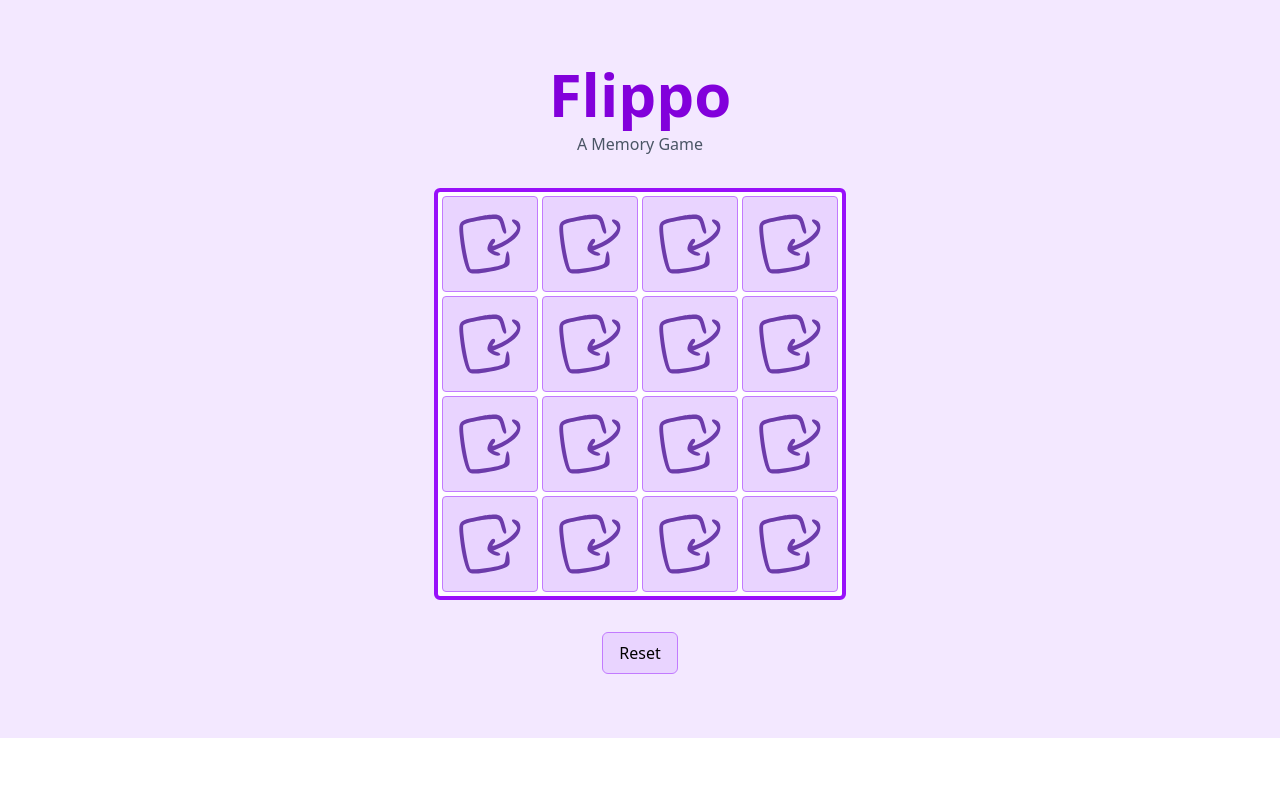
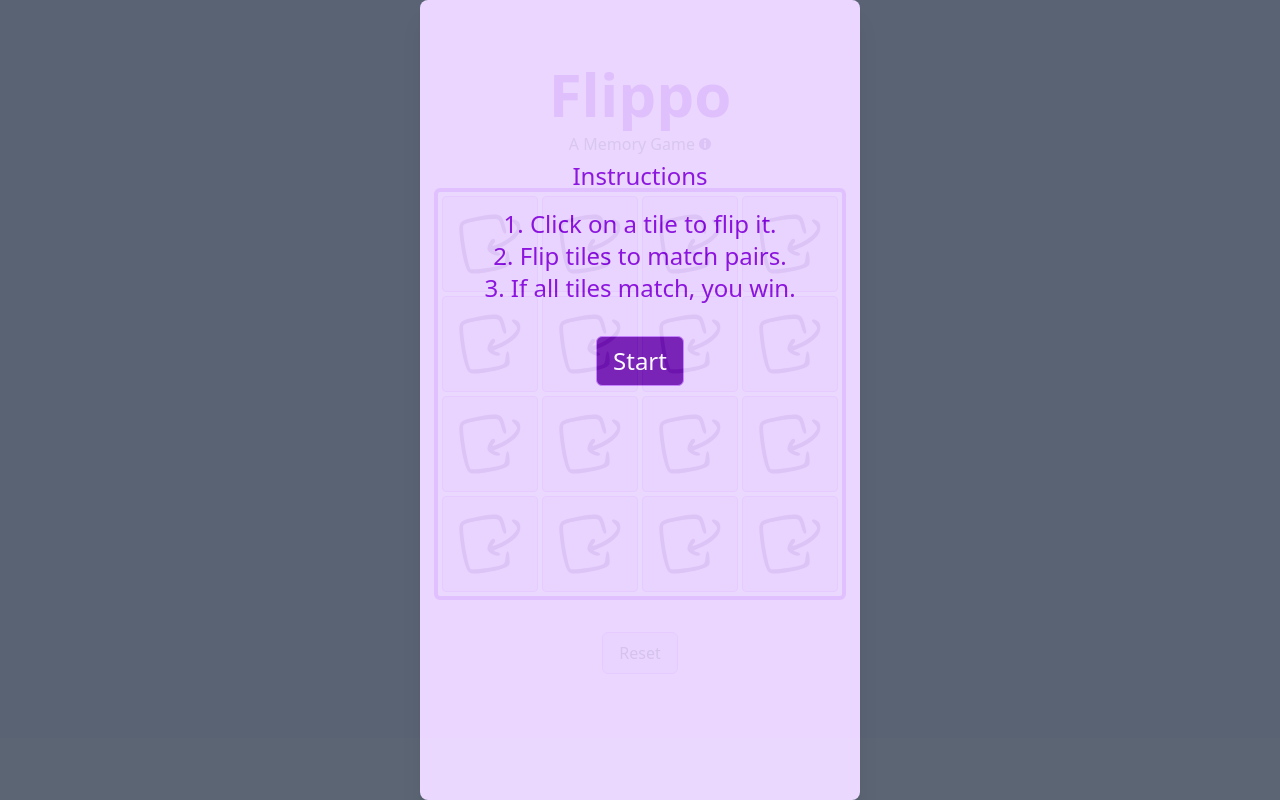
Before and after one commit to im100ruv/flip-memory-game, a React (Vite) app: page / in a window 1280 px wide. Built offline with nearby package versions, Linux system fonts and the light colour scheme.

Commit message:
add instructions

```diff
--- a/package.json
+++ b/package.json
@@ -13,6 +13,7 @@
     "@tailwindcss/vite": "^4.0.1",
     "react": "^18.3.1",
     "react-dom": "^18.3.1",
+    "tailwind-merge": "^3.0.1",
     "tailwindcss": "^4.0.1"
   },
   "devDependencies": {
--- a/src/components/FlipGame.tsx
+++ b/src/components/FlipGame.tsx
@@ -1,4 +1,6 @@
 import { useEffect, useState, FC, ReactElement } from 'react'
+import { twMerge } from 'tailwind-merge'
+import Instructions from './Instructions'
 import { getShuffledSlots } from '../utils/helperFunctions'
 import { TILE_VARIETIES } from '../utils/constants'
 import { TileType } from '../types'
@@ -9,9 +11,11 @@ const FlipGame: FC = (): ReactElement => {
   const [tiles, setTiles] = useState<TileType[]>([])
   const [flippedIndices, setFlippedIndices] = useState<number[]>([])
   const [matchedIndices, setMatchedIndices] = useState<number[]>([])
+  const [showInstructions, setShowInstructions] = useState<boolean>(false)
 
   useEffect(() => {
     setupGame();
+    setShowInstructions(true)
   }, [])
 
   useEffect(() => {
@@ -28,6 +32,7 @@ const FlipGame: FC = (): ReactElement => {
   }, [flippedIndices.length])
 
   const setupGame = () => {
+    setShowInstructions(false)
     setFlippedIndices([])
     setMatchedIndices([])
     setTiles(getShuffledSlots(TILE_VARIETIES, REPEAT_NUM))
@@ -39,18 +44,21 @@ const FlipGame: FC = (): ReactElement => {
   }
 
   return (
+    <>
+      {showInstructions && <Instructions onStart={setupGame} />}
       <main className="flex flex-col gap-8 items-center py-16 bg-purple-100">
 
         <section className="text-center text-purple-700">
           <h1 className="text-6xl font-bold mb-2">Flippo</h1>
-        <h4 className="text-gray-600">A Memory Game</h4>
+          <h4 className="text-gray-600">A Memory Game <img className="w-3 h-3 inline cursor-pointer align-baseline" alt="info" src="/info.svg" onClick={() => setShowInstructions(true)} /></h4>
         </section>
 
         <section className="border-4 border-purple-600 grid grid-cols-4 gap-1 p-1 bg-white rounded-md">
           {tiles.map((tile, index) => (
             <div
               key={index}
-            className={`w-24 h-24 p-4 flex items-center justify-center border border-purple-400 cursor-pointer rounded-sm bg-purple-200 transition-transform duration-200 ${flippedIndices.includes(index) || matchedIndices.includes(index) ? 'rotate-y-180' : ''}`}
+              // className={`w-24 h-24 p-4 flex items-center justify-center border border-purple-400 cursor-pointer rounded-sm bg-purple-200 hover:bg-purple-300 transition-transform duration-200 ${flippedIndices.includes(index) || matchedIndices.includes(index) ? 'rotate-y-180' : ''}`}
+              className={twMerge("w-24 h-24 p-4 flex items-center justify-center border border-purple-400 cursor-pointer rounded-sm bg-purple-200 hover:bg-purple-300 transition-transform duration-200", flippedIndices.includes(index) || matchedIndices.includes(index) ? 'rotate-y-180' : '')}
               onClick={() => handleFlip(index)}
             >
               {(flippedIndices.includes(index) || matchedIndices.includes(index)) ? (
@@ -67,13 +75,15 @@ const FlipGame: FC = (): ReactElement => {
             <div className="text-gray-800 text-md mb-2">You Won!</div>
           )}
           <button
-          className="border border-purple-400 bg-purple-200 py-2 px-4 rounded-md cursor-pointer"
+            className="border border-purple-400 bg-purple-200 py-2 px-4 rounded-md cursor-pointer hover:bg-purple-300 active:scale-90 text-gray-800"
             onClick={() => setupGame()}
           >
             Reset
           </button>
         </section>
+
       </main>
+    </>
   )
 }
 
--- /dev/null
+++ b/src/components/Instructions.tsx
@@ -0,0 +1,24 @@
+import { FC, ReactElement } from 'react'
+import { Modal } from '../sharedComponents'
+import { InstructionsProps } from '../types'
+
+const Instructions: FC<InstructionsProps> = ({ onStart }): ReactElement => {
+  return (
+    <Modal backdropStyle="bg-gray-600" boxStyle="w-110 h-full bg-purple-200">
+      <div className="text-purple-700 text-2xl mt-40 px-4 font-medium text-center">
+        <div className="mb-4">Instructions</div>
+        <div>1. Click on a tile to flip it.</div>
+        <div>2. Flip tiles to match pairs.</div>
+        <div>3. If all tiles match, you win.</div>
+        <button
+          className="mt-8 border border-purple-400 bg-purple-800 py-2 px-4 rounded-md cursor-pointer hover:bg-purple-300 active:scale-90 text-white"
+          onClick={onStart}
+        >
+          Start
+        </button>
+      </div>
+    </Modal>
+  )
+}
+
+export default Instructions
--- /dev/null
+++ b/src/sharedComponents/Modal.tsx
@@ -0,0 +1,22 @@
+import { FC, ReactElement } from 'react'
+import { twMerge } from 'tailwind-merge'
+
+import { ModalProps } from '../types'
+
+export const Modal: FC<ModalProps> = ({
+  children,
+  boxStyle = '',
+  backdropStyle = '',
+  onBackdropClick = () => {},
+}): ReactElement => {
+  const backdropClass: string = twMerge('absolute fixed inset-0 z-50 bg-gray-600 opacity-90 transition-opacity flex h-full items-center justify-center', backdropStyle)
+  const boxClass: string = twMerge('relative w-[60%] rounded-lg text-left shadow-xl bg-white', boxStyle)
+
+  return (
+    <div className={backdropClass} onClick={onBackdropClick}>
+      <div className={boxClass} onClick={(e) => e.stopPropagation()}>
+        {children}
+      </div>
+    </div>
+  )
+}
--- /dev/null
+++ b/src/sharedComponents/index.ts
@@ -0,0 +1 @@
+export * from './Modal'
```
Also changed, not shown: src/types/commonTypes.ts (+13 -0 lines), public/info.svg (added), 1 other file (tests, documents, lock files or other folders). Lines whose indentation alone changed are shown as unchanged.
